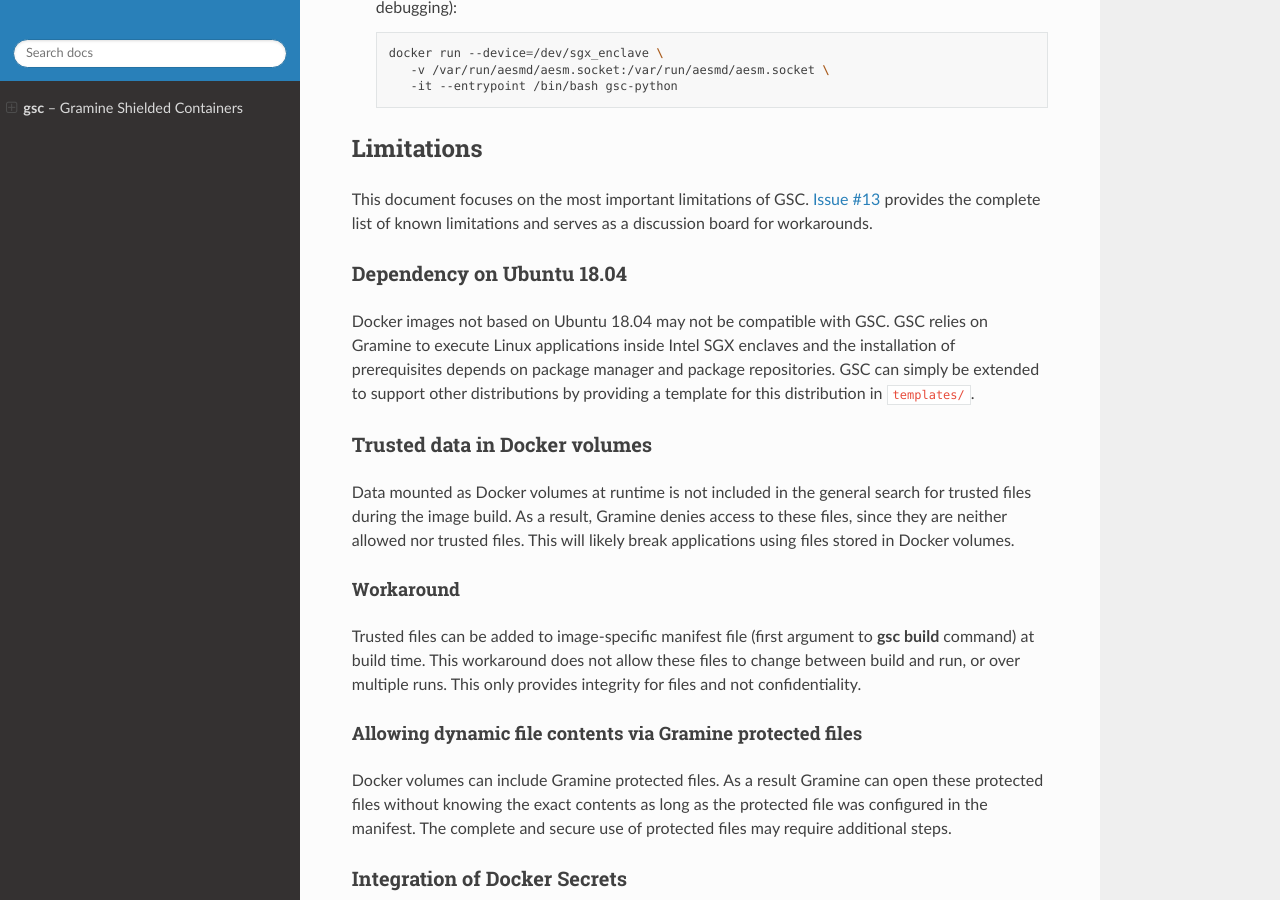
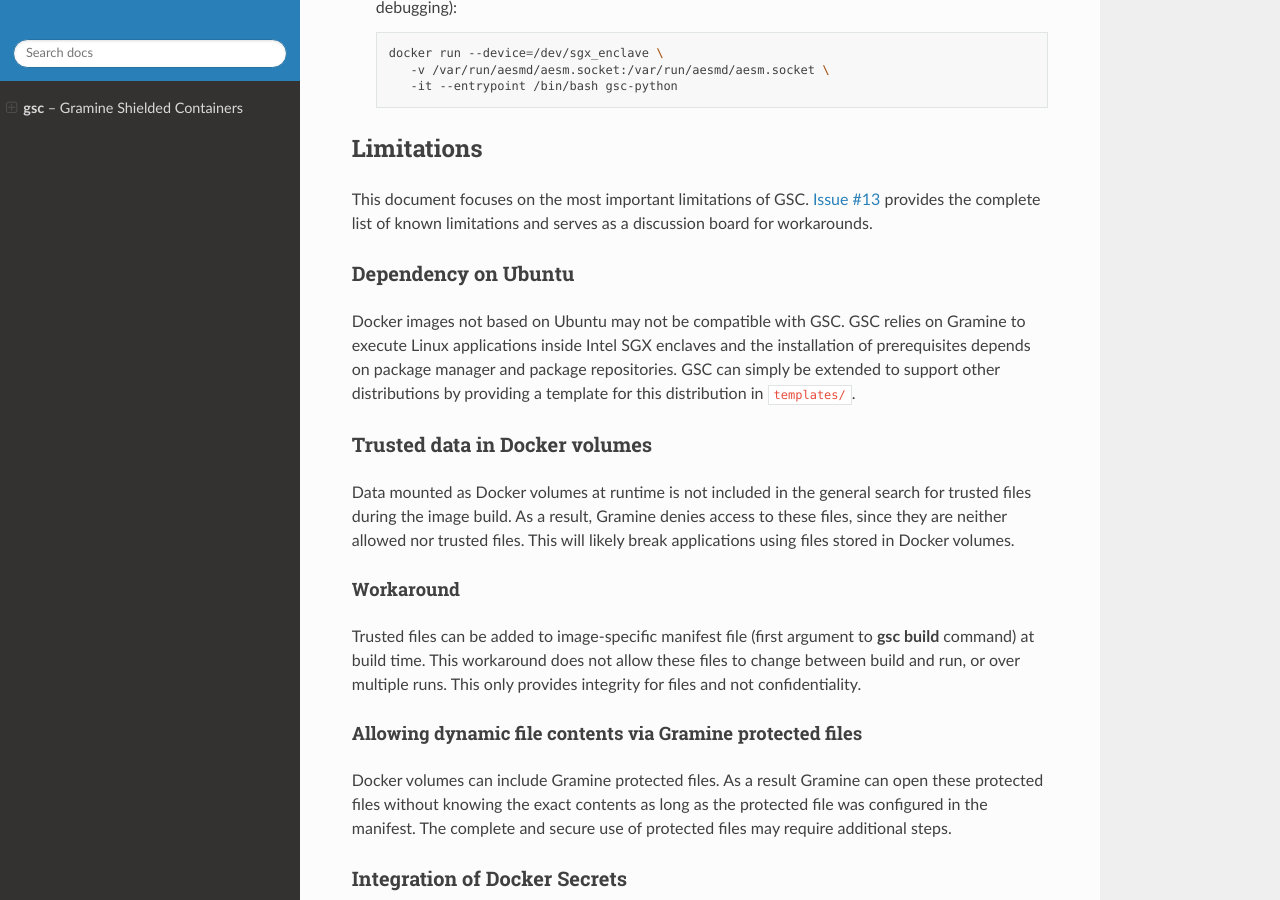
Before and after one commit to gramineproject/gsc, a Sphinx documentation site: the page built from Documentation/index.rst, in a window 1280 px wide and 900 px high, scrolled down 8686 px. Built offline with Sphinx 7.4.7 and the Read the Docs theme 2.0.0, drawn with Linux system fonts in a browser that asks for light colours.

Commit message:
Remove Ubuntu 18.04 references
Signed-off-by: aneessahib <anees.a.sahib@intel.com>

```diff
--- a/Documentation/index.rst
+++ b/Documentation/index.rst
@@ -469,10 +469,10 @@
 <https://github.com/gramineproject/gsc/issues/13>`__ provides the complete list
 of known limitations and serves as a discussion board for workarounds.
 
-Dependency on Ubuntu 18.04
---------------------------
+Dependency on Ubuntu
+--------------------
 
-Docker images not based on Ubuntu 18.04 may not be compatible with GSC. GSC
+Docker images not based on Ubuntu may not be compatible with GSC. GSC
 relies on Gramine to execute Linux applications inside Intel SGX enclaves and
 the installation of prerequisites depends on package manager and package
 repositories. GSC can simply be extended to support other distributions by
```
